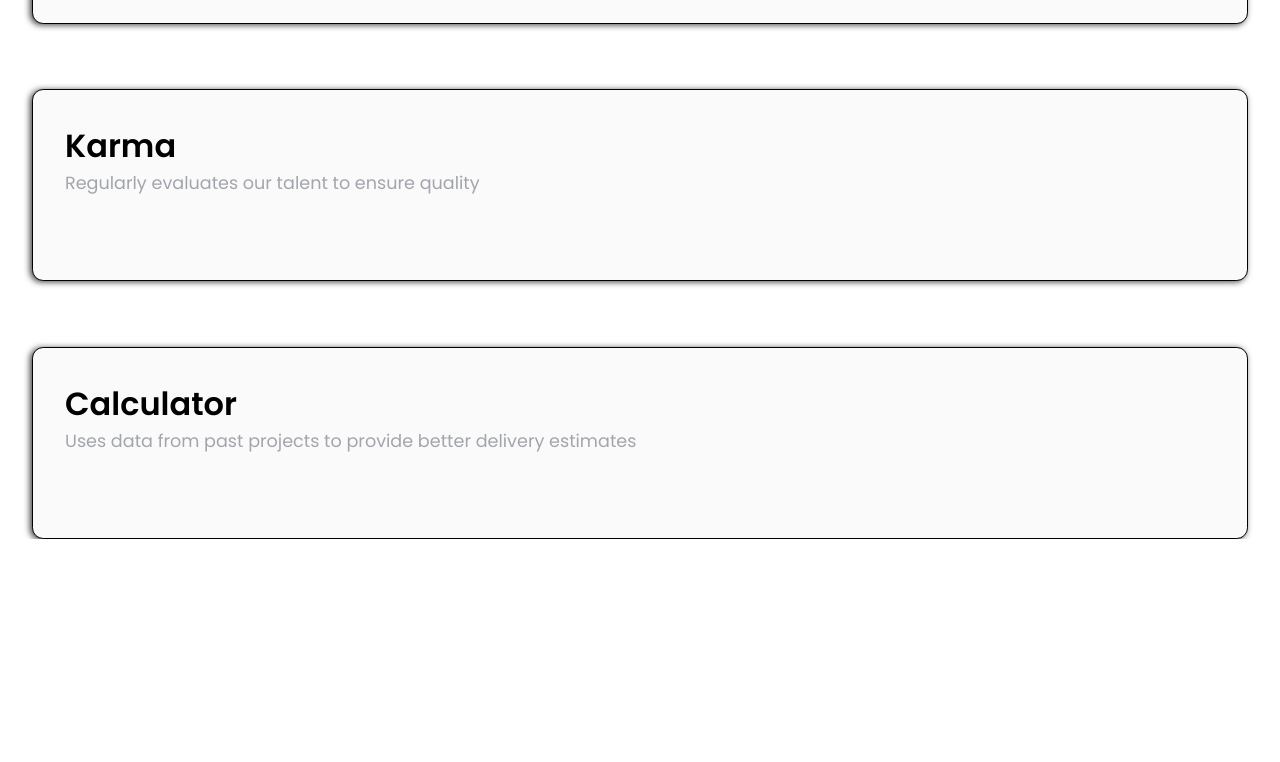
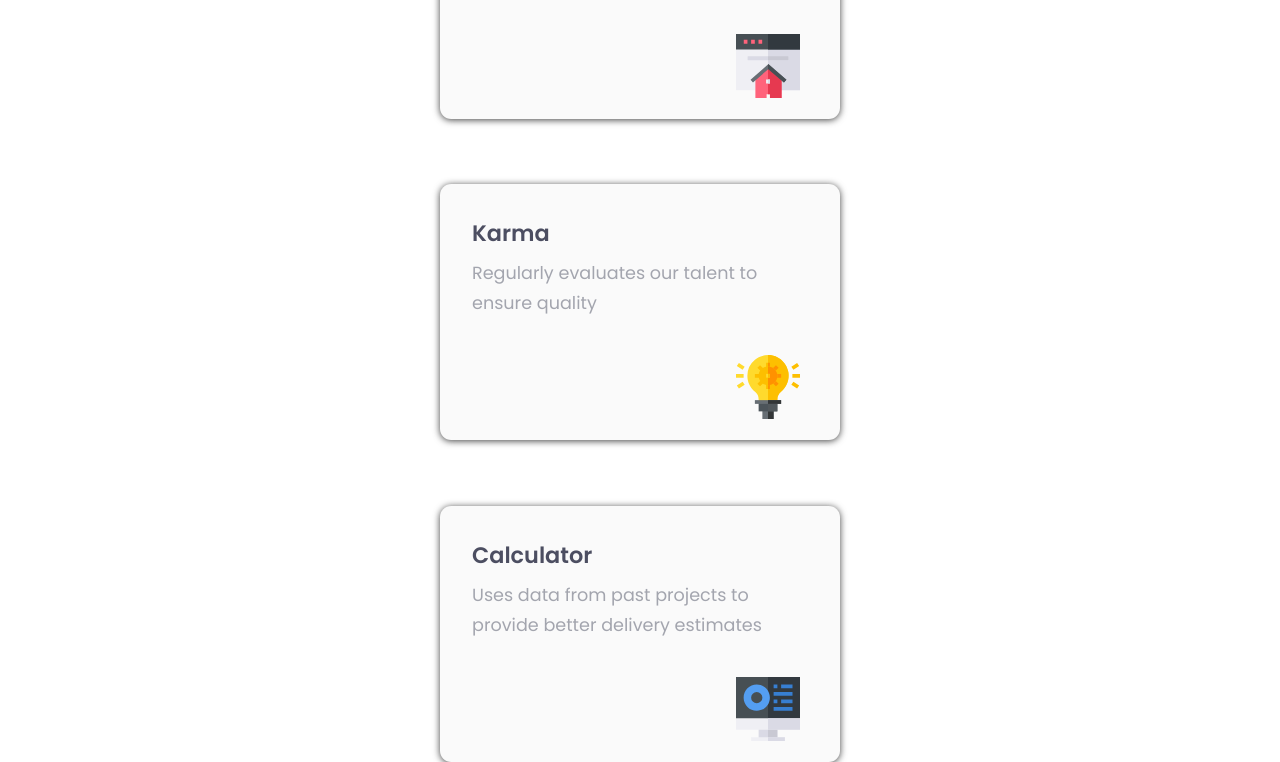
Before and after one commit to TheCoderGuru/four-card-feature-section, a website: page public/index.html in a window 1280 px wide. Shown: the part 744-1506 px from the top of the page. Before the commit the page ends 1283 px from the top, so only its background shows below. Drawn offline with Linux system fonts and the light colour scheme.

```diff
--- a/public/index.html
+++ b/public/index.html
@@ -35,25 +35,44 @@
           <p class="container__card__description">
             Monitors activity to identify project roadblocks
           </p>
-          <img class="container__card__image" src="./assets/images/icon-supervisor.svg" alt="">
+          <img
+            class="container__card__image"
+            src="./assets/images/icon-supervisor.svg"
+            alt=""
+          />
         </div>
         <div class="container__card">
           <h1 class="container__card__title">Team Builder</h1>
           <p class="container__card__description">
             Scans our talent network to create the optimal team for your project
           </p>
+          <img
+            class="container__card__image"
+            src="./assets/images/icon-team-builder.svg"
+            alt=""
+          />
         </div>
         <div class="container__card">
           <h1 class="container__card__title">Karma</h1>
           <p class="container__card__description">
             Regularly evaluates our talent to ensure quality
           </p>
+          <img
+            class="container__card__image"
+            src="./assets/images/icon-karma.svg"
+            alt=""
+          />
         </div>
         <div class="container__card">
           <h1 class="container__card__title">Calculator</h1>
           <p class="container__card__description">
             Uses data from past projects to provide better delivery estimates
           </p>
+          <img
+            class="container__card__image"
+            src="./assets/images/icon-calculator.svg"
+            alt=""
+          />
         </div>
       </div>
     </main>
--- a/src/sass/style.scss
+++ b/src/sass/style.scss
@@ -13,8 +13,7 @@
 $grayish-blue: hsl(229, 6%, 66%);
 $very-light-gray: hsl(0, 0%, 98%);
 
-
-body{
+body {
   min-height: 100vh;
 }
 .container {
@@ -33,42 +32,55 @@
     text-align: center;
   }
 
-
   &__description {
     color: $grayish-blue;
-      font-size: 1.3em;
+    font-size: 1.2em;
+    padding-inline: 1.2em;
     text-align: center;
-      margin-inline: 3.2em;
   }
 
-  &__cards{
+  &__cards {
     display: grid;
-      gap: .1em;
+    gap: 0.1em;
     grid-template-columns: 1fr;
   }
 
-  &__card{
+  &__card {
     background-color: $very-light-gray;
     padding: 2em;
-      height: 12em;
-      margin-inline: 2em;
-      border-radius: .7em;
-      box-shadow: -2px 1px 6px 0px rgba(0,0,0,0.75);
+    height: 16em;
+    width: 25em;
+    margin-inline: auto;
+    border-radius: 0.7em;
+    box-shadow: 0px 1px 7px 0px rgba(0, 0, 0, 0.75);
     position: relative;
     margin-block-start: 4em;
-      border: 1px solid currentColor;
   }
 
-  &__card__description{
+  &__card__title {
+    font-size: 1.4em;
+    color: $very-dark-blue;
+  }
+
+  &__card__description {
     color: $grayish-blue;
     font-size: 1.1em;
-      margin-block-end: 1em;
+    padding-inline: -3em;
+    margin-block: 0.5em;
+    line-height: 1.7em;
   }
 
-  &__card__image{
+  &__card__image {
     position: absolute;
-      right: 2em;
-
-      margin-block-end: 1em;
+    right: 2.5em;
+    bottom: 1.3em;
   }
 }
+
+
+@media only screen and ( min-width: 1440px ){
+    .container__cards{
+        display: grid;
+        grid-template-columns: repeat(3, 1fr);
+    }
+}
```
Also changed, not shown: src/index.html (+20 -1 lines), public/css/style.css. Lines whose indentation alone changed are shown as unchanged.
